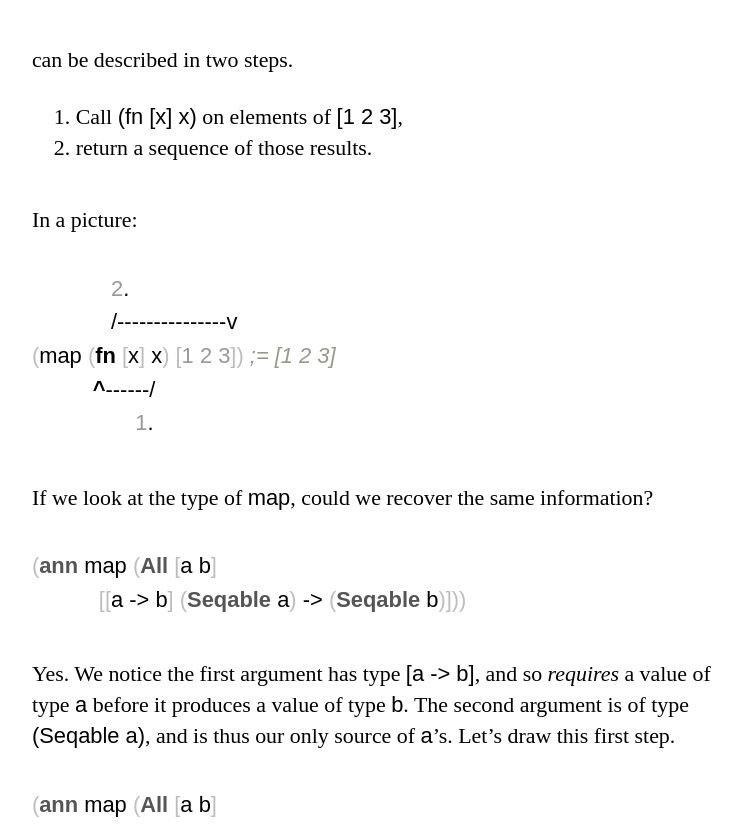
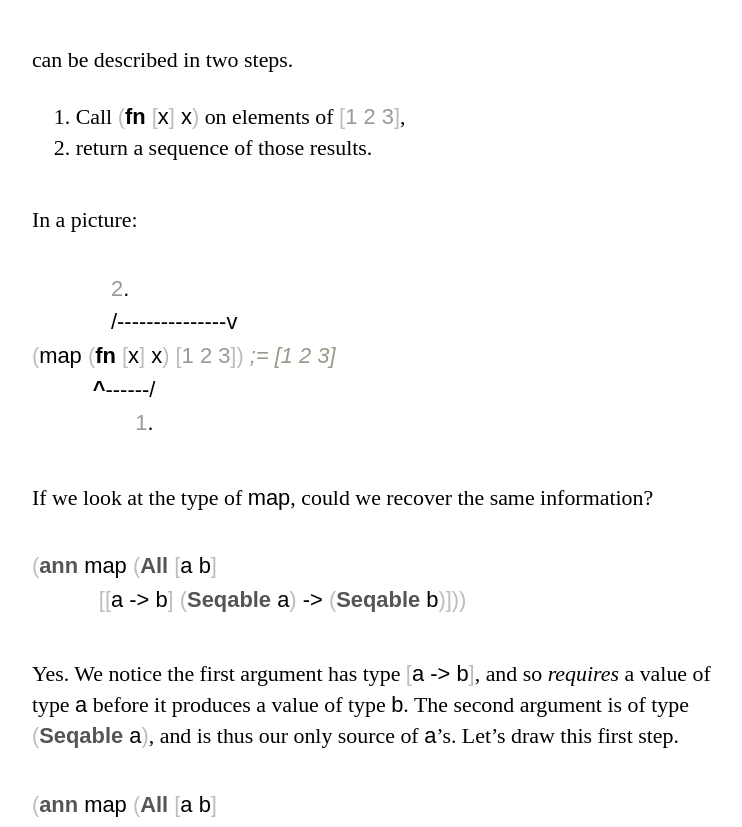
Before and after one commit to frenchy64/frenchy64.github.io, a Jekyll site: the page built from _posts/2018-09-20-towards-typed-clj.markdown, in a window 1280 px wide and 1400 px high, scrolled down 1012 px. Shown: the part 156-983 px from the top of the window, without its empty margins (349-1091 px from the left). Built offline with Jekyll 4.4.1, drawn with Linux system fonts in a browser that asks for light colours; part of the change alters nothing that is shown.

````diff
--- a/_posts/2018-09-20-towards-typed-clj.markdown
+++ b/_posts/2018-09-20-towards-typed-clj.markdown
@@ -47,7 +47,7 @@ the following expression
 
 can be described in two steps.
 
-1. Call `(fn [x] x)` on elements of `[1 2 3]`,
+1. Call `(fn [x] x)`{:.language-clojure .highlight} on elements of `[1 2 3]`{:.language-clojure .highlight},
 2. return a sequence of those results.
 
 In a picture:
@@ -67,9 +67,9 @@ If we look at the type of `map`, could we recover the same information?
            [[a -> b] (Seqable a) -> (Seqable b)]))
 ```
 
-Yes. We notice the first argument has type `[a -> b]`, and so
+Yes. We notice the first argument has type `[a -> b]`{:.language-clojure .highlight}, and so
 _requires_ a value of type `a` before it produces a value of type `b`.
-The second argument is of type `(Seqable a)`, and is thus our only
+The second argument is of type `(Seqable a)`{:.language-clojure .highlight}, and is thus our only
 source of `a`'s. Let's draw this first step.
 
 ```clojure
````
